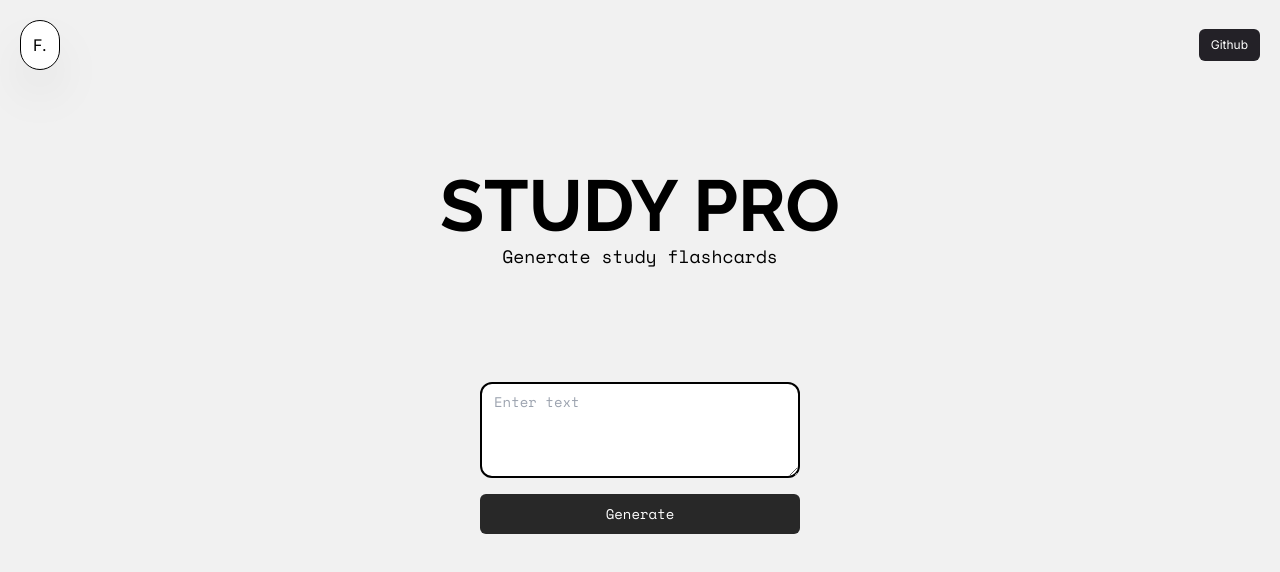
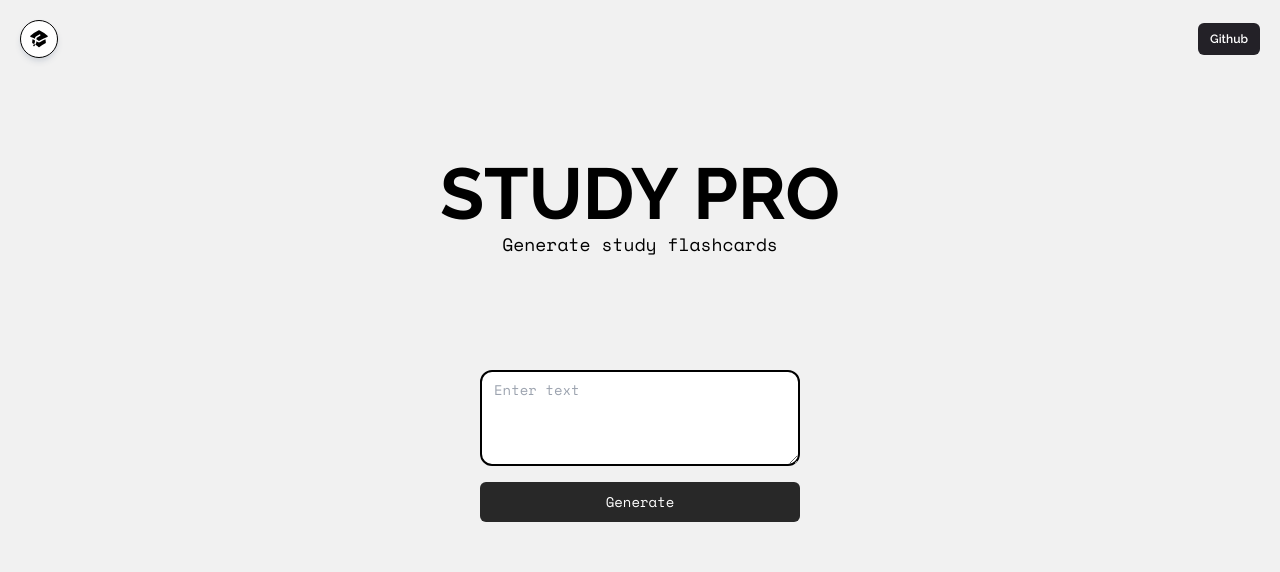
Before and after one commit to limitlez2020/flashcard_saas, a Next.js app: page / in a window 1280 px wide. Shown: the top 572 px of the page. Built offline with nearby package versions, Linux system fonts and the light colour scheme; a web font is replaced by a local one.

Commit message:
Added a logo and editted the navbar

```diff
--- a/app/page.js
+++ b/app/page.js
@@ -5,7 +5,7 @@ import { Montserrat, Raleway } from 'next/font/google';
 import { Oswald } from 'next/font/google';
 import { Inclusive_Sans } from 'next/font/google';
 import { Space_Mono } from 'next/font/google';
-import { ArrowPathIcon } from '@heroicons/react/20/solid';
+import { AcademicCapIcon, ArrowPathIcon, BoltIcon } from '@heroicons/react/20/solid';
 
 const monstserrat = Montserrat({ subsets: ['latin'] });
 const oswald = Oswald({ subsets: ['latin'] });
@@ -123,14 +123,15 @@ export default function Generate() {
         {/* Nav Bar: */}
         <div className='w-full flex justify-between items-center px-5 py-5'>
           {/* Logo: */}
-          <div className='flex items-center bg-white shadow-2xl border-black border-[1px] rounded-full p-3'>
-            {/* <img src='logo.png' alt='Logo' className='w-10 h-10' /> */}
-            F.
+          <div className='flex items-center justify-center bg-white shadow-gray-300 shadow-md border-black border-[1px] rounded-full p-2 cursor-pointer'>
+            {/* <p className="w-5 h-5 font-semibold flex justify-center">F.</p> */}
+            <AcademicCapIcon className='w-5 h-5 text-black'/>
+
           </div>
           {/* Github Link: */}
           <button className='fllex items-center px-3 py-2 bg-[#232127] rounded-md'
                   onClick={() => window.open('https://github.com/limitlez2020/flashcard_saas')}>
-            <p className='text-center text-white text-xs'> Github </p>
+            <p className={`${raleway.className} text-center text-white font-semibold text-xs`}> Github </p>
           </button>
         </div>
 
```
